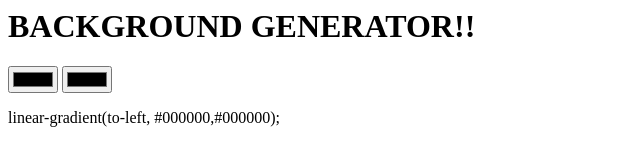
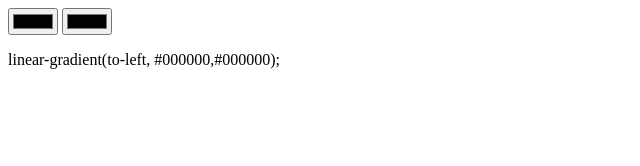
Before and after one commit to ritvikthukral/background-gen, a website: page index.html in a window 1280 px wide. Shown: the whole page, without its empty margins (0-640 px from the left). Drawn offline with Linux system fonts and the light colour scheme.

Commit message:
new changes

```diff
--- a/index.html
+++ b/index.html
@@ -1,6 +1,6 @@
 <html>
   <head>
-    <h1>BACKGROUND GENERATOR!!</h1>
+    <!-- <h1>BACKGROUND GENERATOR</h1> -->
   </head>
   <body>
     <input id="c1" type="color"></input>
```
